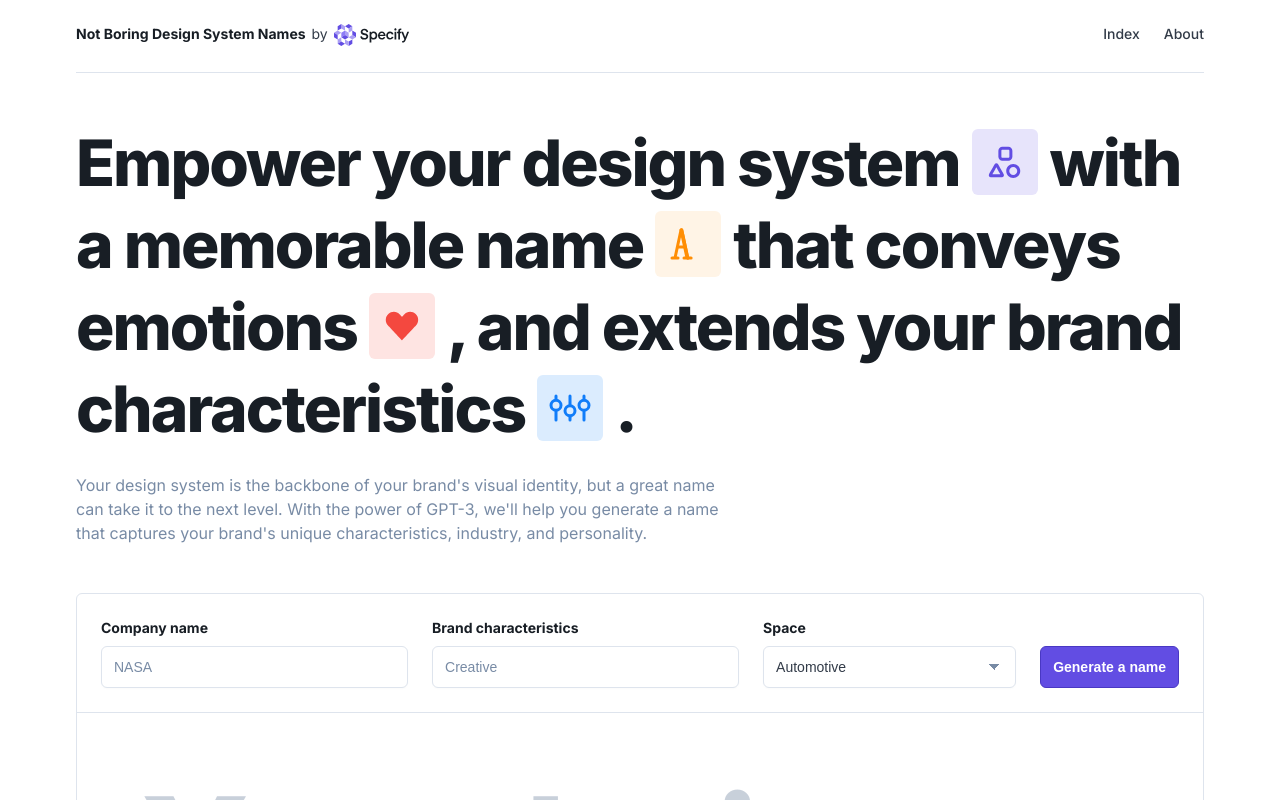
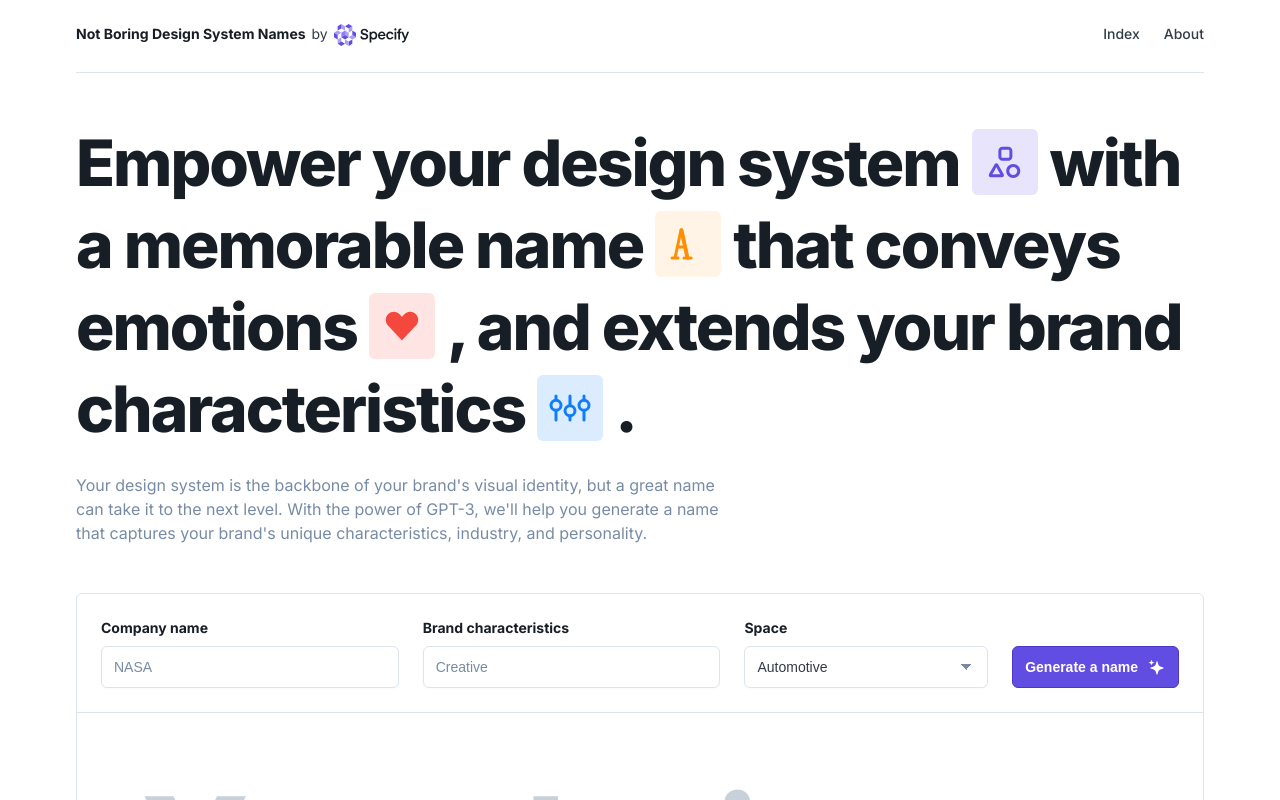
Before and after one commit to yannglt/not-boring-ds-names, a Next.js app: page / in a window 1280 px wide. Shown: the top 800 px of the page. Built offline with nearby package versions, Linux system fonts and the light colour scheme.

Commit message:
Add sparkle icon to the generate button

```diff
--- a/pages/index.tsx
+++ b/pages/index.tsx
@@ -94,7 +94,7 @@ export default function Home() {
         </div>
 
         <div className={form.container}>
-          <form className={form.form} onSubmit={generateName}>
+          <form className={form.form} onSubmit={generateName} autoComplete="off">
             <div className={form.group}>
               <label htmlFor="companyName" className="body-2-l text-high-emphasis">Company name</label>
               <input type="text" id="companyName" name="companyName" className="body-2-m text-medium-emphasis" placeholder="NASA" onChange={(event) => setCompanyName(event.target.value)} />
@@ -128,7 +128,12 @@ export default function Home() {
                 <option value="utilities">Utilities</option>
               </select>
             </div>
-            <button className="button-primary" type="submit" disabled={loading}>Generate a name</button>
+            <button className="button-primary" type="submit" disabled={loading}>Generate a name
+              <svg width="20" height="20" viewBox="0 0 20 20" fill="none" xmlns="http://www.w3.org/2000/svg">
+                <path d="M8.11284 5.64927C6.84903 5.85991 5.85868 6.85025 5.64805 8.11406C5.62021 8.2811 5.38012 8.2811 5.35228 8.11406C5.14164 6.85025 4.15129 5.85991 2.88749 5.64927C2.72045 5.62143 2.72045 5.38134 2.88749 5.3535C4.15129 5.14286 5.14164 4.15251 5.35228 2.88871C5.38012 2.72167 5.62021 2.72167 5.64805 2.88871C5.85868 4.15251 6.84903 5.14286 8.11284 5.3535C8.27988 5.38134 8.27988 5.62143 8.11284 5.64927Z" fill="white"/>
+                <path d="M4.71974 10.5198L7.08349 9.85799C8.42882 9.48129 9.48013 8.42998 9.85683 7.08465L10.5187 4.7209C10.655 4.23399 11.3453 4.23398 11.4816 4.7209L12.1435 7.08465C12.5202 8.42998 13.5715 9.48129 14.9168 9.85799L17.2806 10.5198C17.7675 10.6562 17.7675 11.3465 17.2806 11.4828L14.9168 12.1447C13.5715 12.5213 12.5202 13.5727 12.1435 14.918L11.4816 17.2817C11.3453 17.7687 10.655 17.7687 10.5187 17.2817L9.85683 14.918C9.48013 13.5727 8.42882 12.5213 7.08349 12.1447L4.71974 11.4828C4.23283 11.3465 4.23282 10.6562 4.71974 10.5198Z" fill="white"/>
+              </svg>
+            </button>
           </form>
           <div className={form.result}>
             {displayedName && !loading
--- a/styles/globals.css
+++ b/styles/globals.css
@@ -172,6 +172,10 @@ main.loading {
   transition: background-color 100ms ease-out;
 }
 
+.button-primary svg {
+  margin-left: 8px;
+}
+
 .button-primary:hover {
   background-color: var(--buttonPrimaryBackgroundHover);
 }
```
